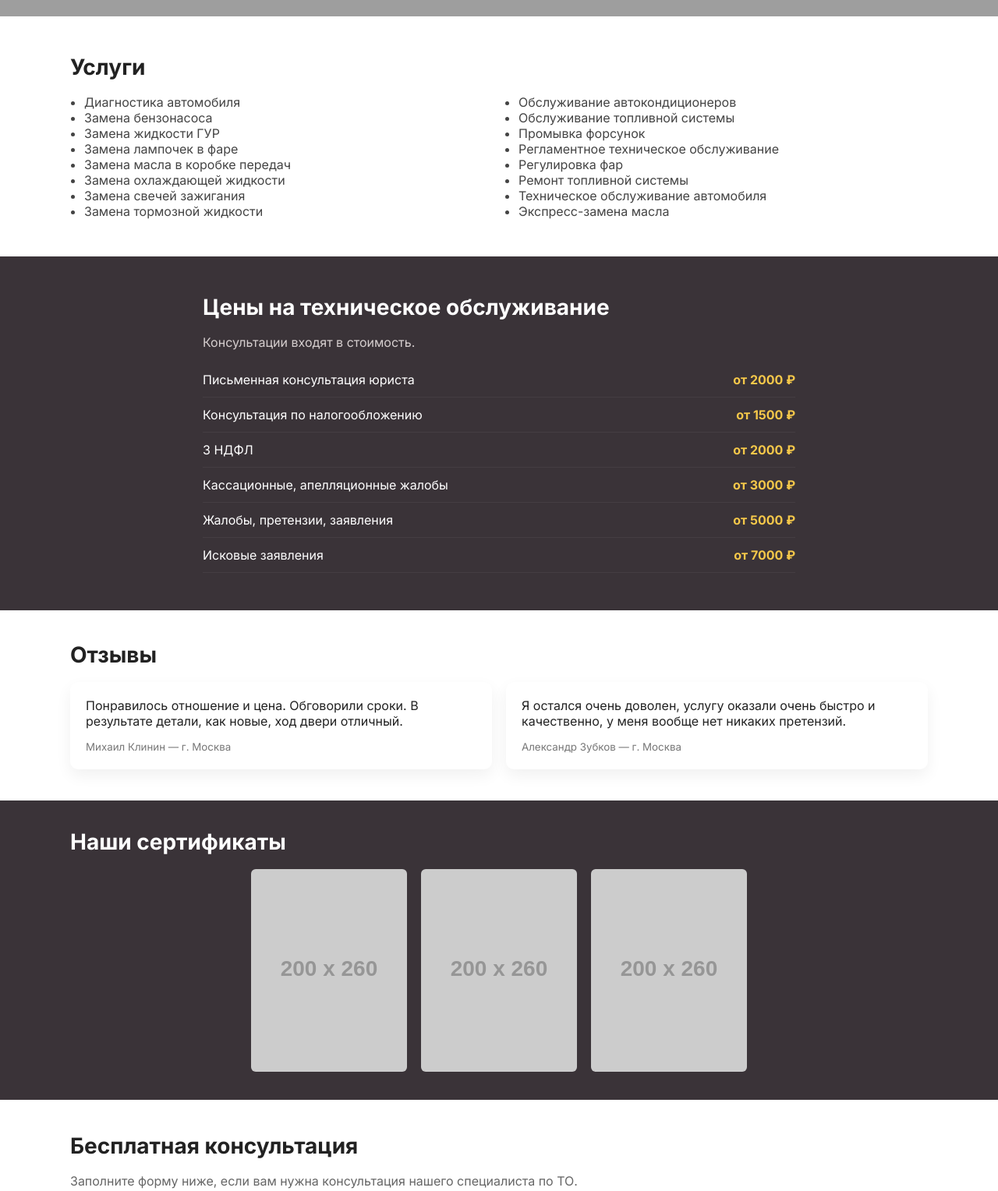
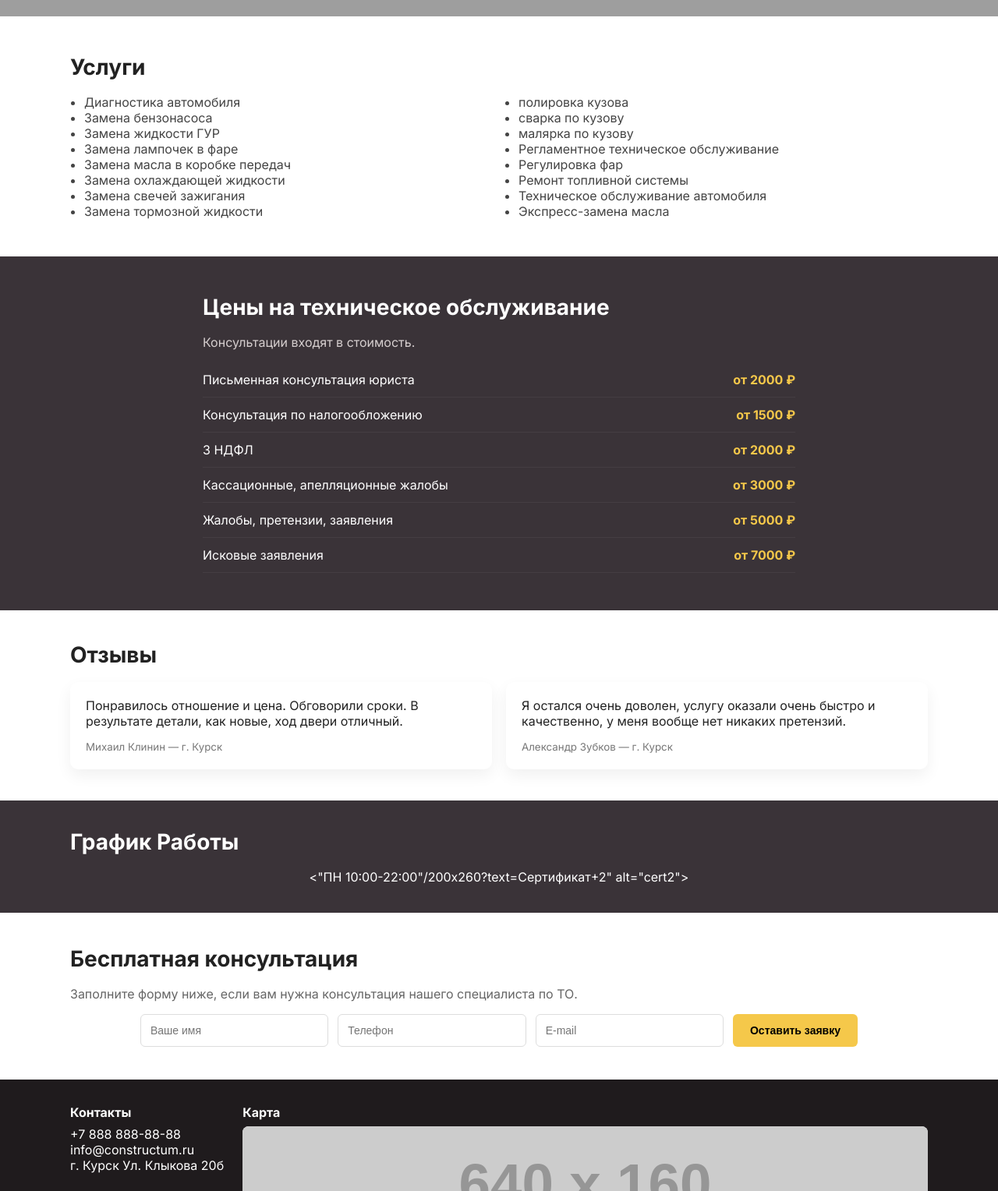
Before and after one commit to main986/autoservice, a plain HTML site: page index.html in a window 1280 px wide. Shown: the part 1110-2638 px from the top of the page at 78% size. Drawn offline with Linux system fonts and the light colour scheme; grey boxes are pictures that could not be loaded; placeholder pictures from the web are drawn by us.

Commit message:
Update index.html

```diff
--- a/index.html
+++ b/index.html
@@ -3,7 +3,7 @@
 <head>
   <meta charset="utf-8" />
   <meta name="viewport" content="width=device-width, initial-scale=1" />
-  <title>Craftum — Техническое обслуживание автомобилей (клон)</title>
+  <title> автосервис 999 — Техническое обслуживание автомобилей (клон)</title>
   <link href="https://fonts.googleapis.com/css2?family=Inter:wght@300;400;600;700;800&display=swap" rel="stylesheet">
   <style>
     :root{--accent:#f5c84a;--bg:#3a3338;--muted:#666}
@@ -151,9 +151,9 @@
           <li>Замена тормозной жидкости</li>
         </ul>
         <ul>
-          <li>Обслуживание автокондиционеров</li>
-          <li>Обслуживание топливной системы</li>
-          <li>Промывка форсунок</li>
+          <li>полировка кузова</li>
+          <li>сварка по кузову</li>
+          <li>малярка по кузову</li>
           <li>Регламентное техническое обслуживание</li>
           <li>Регулировка фар</li>
           <li>Ремонт топливной системы</li>
@@ -183,11 +183,11 @@
       <div class="cards">
         <div class="card">
           <p>Понравилось отношение и цена. Обговорили сроки. В результате детали, как новые, ход двери отличный.</p>
-          <small>Михаил Клинин — г. Москва</small>
+          <small>Михаил Клинин — г. Курск</small>
         </div>
         <div class="card">
           <p>Я остался очень доволен, услугу оказали очень быстро и качественно, у меня вообще нет никаких претензий.</p>
-          <small>Александр Зубков — г. Москва</small>
+          <small>Александр Зубков — г. Курск</small>
         </div>
       </div>
     </div>
@@ -195,11 +195,9 @@
 
   <section class="certs">
     <div class="container">
-      <h3 class="section-title" style="color:#fff">Наши сертификаты</h3>
+      <h3 class="section-title" style="color:#fff">График Работы</h3>
       <div class="list" style="margin-top:18px">
-        <img src="https://via.placeholder.com/200x260?text=Сертификат+1" alt="cert1">
-        <img src="https://via.placeholder.com/200x260?text=Сертификат+2" alt="cert2">
-        <img src="https://via.placeholder.com/200x260?text=Сертификат+3" alt="cert3">
+        <"ПН 10:00-22:00"/200x260?text=Сертификат+2" alt="cert2">
       </div>
     </div>
   </section>
@@ -221,7 +219,7 @@
     <div class="container footer-grid">
       <div>
         <h4 style="margin:0 0 8px">Контакты</h4>
-        <p style="margin:0">+7 987 654-32-10<br>info@constructum.ru<br>Москва, метро "Китай-город"</p>
+        <p style="margin:0">+7 888 888-88-88<br>info@constructum.ru<br>г. Курск Ул. Клыкова 20б </p>
       </div>
       <div style="flex:1">
         <h4 style="margin:0 0 8px">Карта</h4>
```
